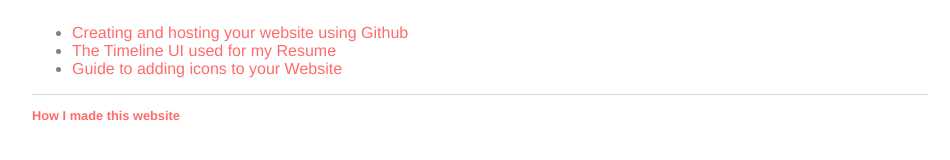
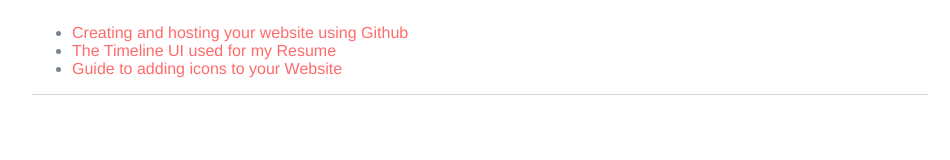
Before and after one commit to p-suneja/p-suneja.github.io, a Jekyll site: the page built from website/index.html, in a window 1280 px wide. Shown: the part 310-470 px from the top of the page, without its empty margins (160-1110 px from the left). Built offline with Jekyll 4.4.1, drawn with Linux system fonts in a browser that asks for light colours; nearby versions of some CDN libraries.

Commit message:
Update resources.html

```diff
--- a/_layouts/resources.html
+++ b/_layouts/resources.html
@@ -21,9 +21,6 @@
 
 			</div><!-- /.container -->
 			<footer>
-	    		<ul>
-	        		<li><a href="/website/index.html">How I made this website</a></li>
-
 			</footer>
 		</body>
 	</html>
```
